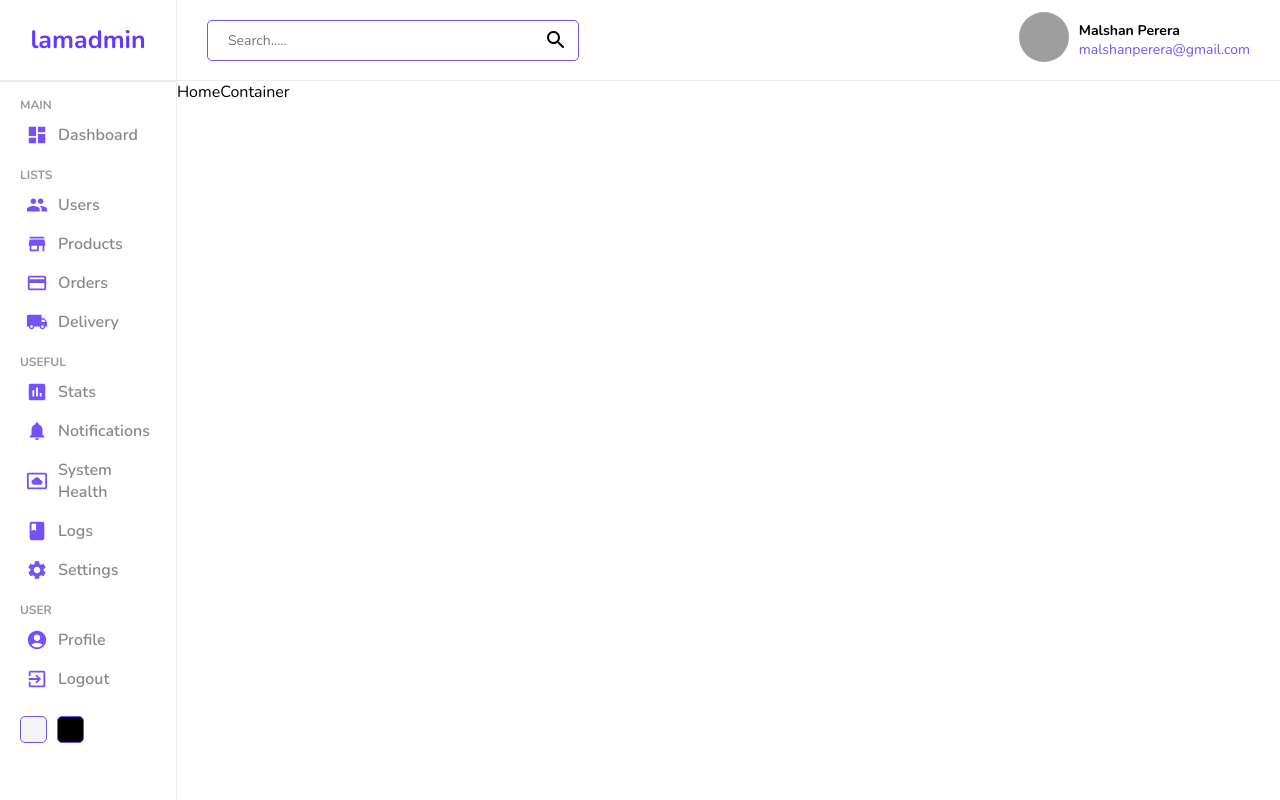
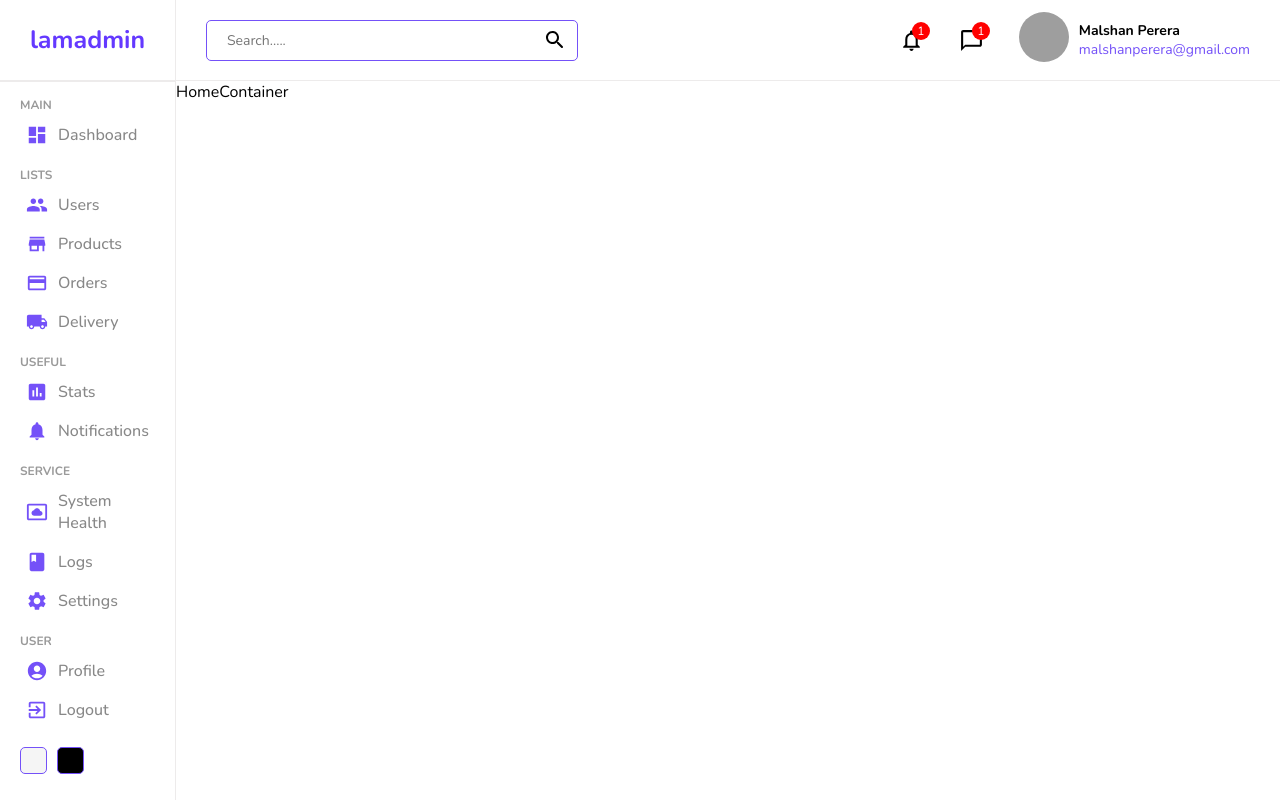
Before and after one commit to MalshanPerera/admin-panel-frontend, a React (Create React App) app: page / in a window 1280 px wide. Built offline with nearby package versions, Linux system fonts and the light colour scheme; grey boxes are pictures that could not be loaded.

Commit message:
Add missing icons

```diff
--- a/src/components/navbar/Navbar.module.scss
+++ b/src/components/navbar/Navbar.module.scss
@@ -35,6 +35,37 @@
       }
     }
 
+    .items {
+      display: flex;
+      align-items: center;
+      justify-content: center;
+
+      .item {
+        display: flex;
+        position: relative;
+        align-items: center;
+        margin-right: 35px;
+
+        .icon {
+          font-size: 25px;
+        }
+
+        .count {
+          width: 18px;
+          height: 18px;
+          display: flex;
+          align-items: center;
+          justify-content: center;
+          font-size: 12px;
+          color: white;
+          background-color: red;
+          border-radius: 50%;
+          position: absolute;
+          top: -6px;
+          right: -6px;
+        }
+      }
+
       .user {
         display: flex;
         align-items: center;
@@ -61,3 +92,4 @@
       }
     }
   }
+}
--- a/src/components/navbar/Navbar.tsx
+++ b/src/components/navbar/Navbar.tsx
@@ -1,6 +1,7 @@
 import styles from './Navbar.module.scss';
 import SearchRoundedIcon from '@mui/icons-material/SearchRounded';
-
+import NotificationsNoneOutlinedIcon from '@mui/icons-material/NotificationsNoneOutlined';
+import ChatBubbleOutlineOutlinedIcon from '@mui/icons-material/ChatBubbleOutlineOutlined';
 const Navbar = () => {
   return (
     <div className={styles.navbar}>
@@ -8,6 +9,15 @@ const Navbar = () => {
         <div className={styles.search}>
           <input type='text' placeholder='Search.....' />
           <SearchRoundedIcon />
+        </div>
+        <div className={styles.items}>
+          <div className={styles.item}>
+            <NotificationsNoneOutlinedIcon className={styles.icon} />
+            <div className={styles.count}>1</div>
+          </div>
+          <div className={styles.item}>
+            <ChatBubbleOutlineOutlinedIcon className={styles.icon} />
+            <div className={styles.count}>1</div>
           </div>
           <div className={styles.user}>
             <div>
@@ -24,6 +34,7 @@ const Navbar = () => {
           </div>
         </div>
       </div>
+    </div>
   );
 };
 
--- a/src/components/sidebar/Sidebar.module.scss
+++ b/src/components/sidebar/Sidebar.module.scss
@@ -67,7 +67,7 @@
 
         span {
           font-size: 16px;
-          font-weight: 600;
+          font-weight: 500;
           color: #888;
           margin-left: 10px;
         }
--- a/src/components/sidebar/Sidebar.tsx
+++ b/src/components/sidebar/Sidebar.tsx
@@ -53,6 +53,8 @@ const Sidebar = () => {
             <NotificationsIcon className={styles.icon} />
             <span>Notifications</span>
           </li>
+          <p className={styles.title}>SERVICE</p>
+
           <li>
             <SettingsSystemDaydreamIcon className={styles.icon} />
             <span>System Health</span>
```
Lines whose indentation alone changed are shown as unchanged.
